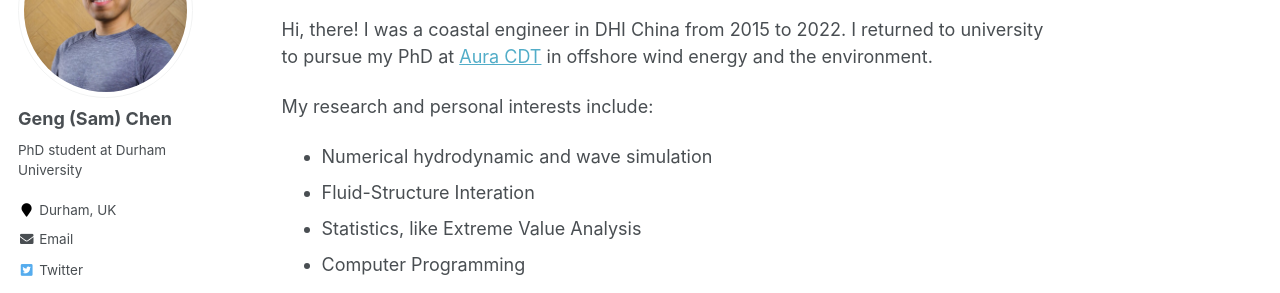
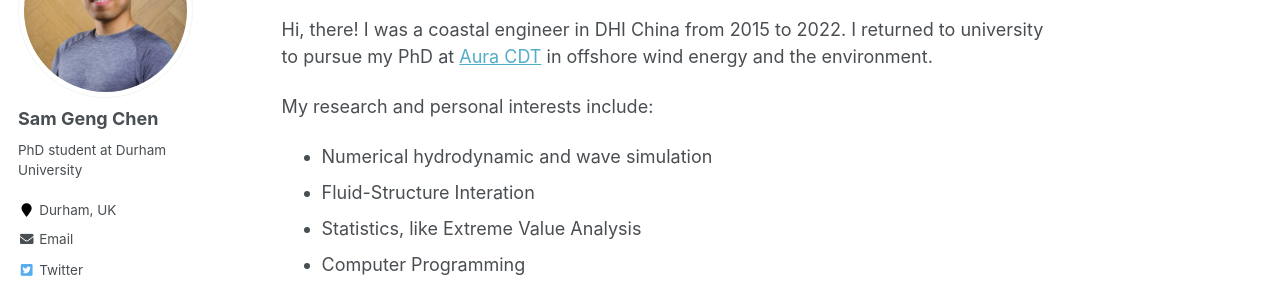
Before and after one commit to famiuer/famiuer.github.io, a Jekyll site: the page built from _pages/about.md, in a window 1280 px wide. Shown: the part 195-488 px from the top of the page. Built offline with Jekyll 4.4.1, drawn with Linux system fonts in a browser that asks for light colours.

Commit message:
update about page

```diff
--- a/_config.yml
+++ b/_config.yml
@@ -83,7 +83,7 @@ analytics:
 
 # Site Author
 author:
-  name             : "Geng (Sam) Chen"
+  name             : "Sam Geng Chen"
   avatar           : "profile.png"
   bio              : "PhD student at Durham University"
   location         : "Durham, UK"
```
